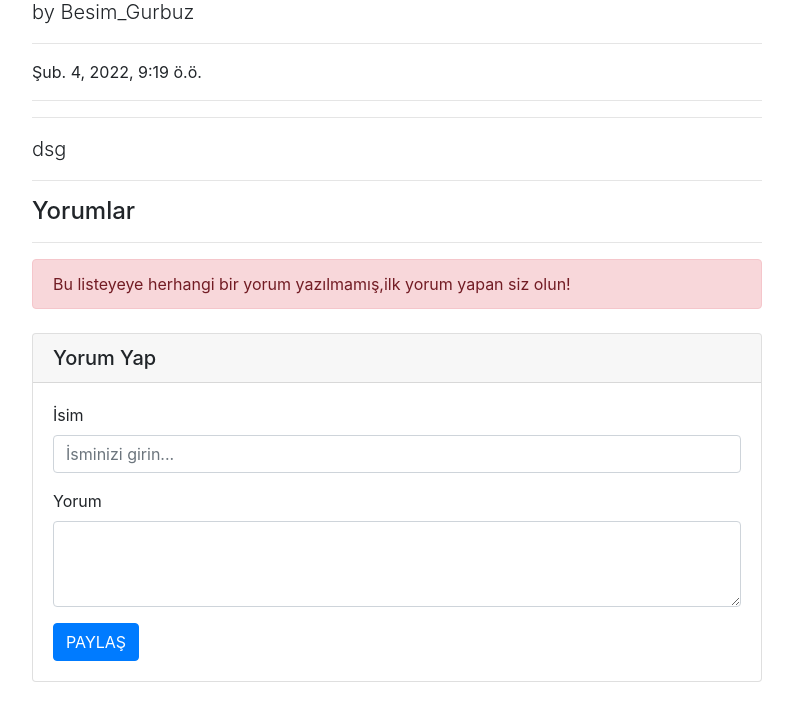
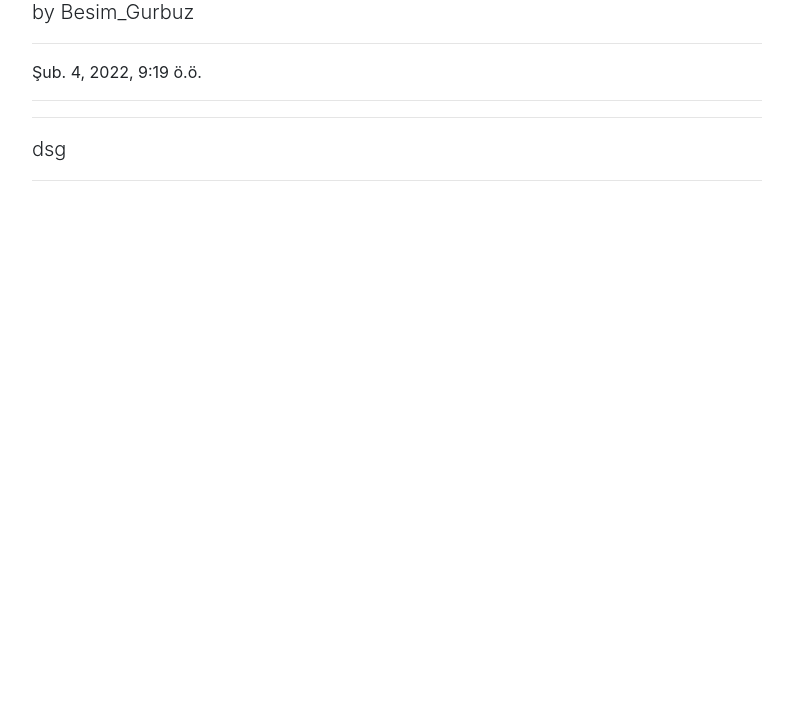
Before and after one commit to badl7/YapBitir-App, a Django app: page /yapbitirs/yapbitir/17 in a window 1280 px wide. Shown: the part 229-935 px from the top of the page, without its empty margins (53-846 px from the left). After the commit the page ends 410 px from the top, so only its background shows below. Run offline with Django 3.2, Linux system fonts and the light colour scheme; data comes from the database, SQL or seed files in the repository; both versions use the stored data as it was after the commit; data that the repository does not hold is empty; some libraries are stand-ins or nearby versions.

Commit message:
third day

```diff
--- a/TodoApp/templates/detail.html
+++ b/TodoApp/templates/detail.html
@@ -38,48 +38,5 @@
       </p>
       <hr>
 
-      <h4>Yorumlar</h4>
-      <hr>
-      {% if comments %}
-      {% for comment in comments  %}
-        <div class="media mb-4">
-          <img class="d-flex mr-3 rounded-circle" src="http://placehold.it/50x50" alt="">
-          <div class="media-body">
-            <h5 class="mt-0">{{comment.comment_author}}</h5>
-            {{comment.comment_date}} <br>
-            {{comment.comment_content}}
-          </div>
-        </div>
-      {% endfor %}
 
-
-      {% else %}
-      <div class ="alert alert-danger">
-        Bu listeyeye herhangi bir yorum yazılmamış,ilk yorum yapan siz olun!
-      </div>
-      {% endif %}
-
-
-
-      <!-- Comments Form -->
-      <div class="card my-4">
-        <h5 class="card-header">Yorum Yap</h5>
-        <div class="card-body">
-
-          <form method = "post" action = "{% url 'yapbitir:comment' yapbitir.id %}">
-          {% csrf_token %}
-            <div class="form-group">
-                  <label for="formGroupExampleInput">İsim</label>
-                  <input name = "comment_author" type="text" class="form-control" id="formGroupExampleInput" placeholder="İsminizi girin...">
-                </div>
-              <div class="form-group">
-                  <label for="formGroupExampleInput">Yorum</label>
-                <textarea name = "comment_content" class="form-control" rows="3"></textarea>
-              </div>
-              <button type="submit" class="btn btn-primary">PAYLAŞ</button>
-            </form>
-        </div>
-      </div>
-        </div>
-      </div>
 {% endblock body %}
--- a/TodoApp/yapbitir/models.py
+++ b/TodoApp/yapbitir/models.py
@@ -2,7 +2,7 @@ from django.db import models
 
 from datetime import datetime
 
-import yapbitir
+
 # Create your models here.
 
 class Yapbitir(models.Model):
@@ -17,15 +17,3 @@ class Yapbitir(models.Model):
 
     class Meta:
         ordering = ['-created_date']
-
-class Comment(models.Model):
-    yapbitir = models.ForeignKey(Yapbitir,on_delete= models.CASCADE,verbose_name="Yapbitir",related_name="comments")
-    comment_author = models.CharField(max_length= 50 ,verbose_name="İsim")
-    comment_content = models.CharField(max_length= 200, verbose_name="Yorum")
-    comment_date = models.DateTimeField(auto_now_add=True)
-
-    def __str__(self):
-        return self.comment_content
-
-    class Meta:
-        ordering = ['-comment_date']
--- a/TodoApp/yapbitir/urls.py
+++ b/TodoApp/yapbitir/urls.py
@@ -14,7 +14,6 @@ urlpatterns = [
     path('update/<int:id>', views.updateYapbitir,name= "update"),
     path('delete/<int:id>', views.deleteYapbitir ,name= "delete"),
     path('', views.yapbitirs ,name= "yapbitirs"),
-    path('comment/<int:id>', views.addComment ,name= "comment"),
     path('yes_finish/<int:id>', views.yes_finish,name="yes_finish"),
     path('no_finish/<int:id>', views.no_finish,name="no_finish"),
 ]
--- a/TodoApp/yapbitir/views.py
+++ b/TodoApp/yapbitir/views.py
@@ -3,7 +3,7 @@ from django.shortcuts import get_object_or_404, redirect, render,HttpResponse,re
 import yapbitir
 from .forms import YapbitirForm
 from django.contrib import messages
-from .models import Yapbitir,Comment
+from .models import Yapbitir
 from django.contrib.auth.decorators import login_required
 # Create your views here.
 def index(request):
@@ -56,8 +56,8 @@ def detail(request,id):
     #article = Yapbitir.objects.filter(id = id).first()
     yapbitir = get_object_or_404(Yapbitir,id = id)
 
-    comments = yapbitir.comments.all()
-    return render(request,"detail.html",{"yapbitir" : yapbitir , "comments" : comments})
+
+    return render(request,"detail.html",{"yapbitir" : yapbitir})
 
 @login_required(login_url="user:login")
 def updateYapbitir(request,id):
@@ -83,19 +83,6 @@ def deleteYapbitir(request,id):
     messages.success(request,"Liste Başarıyla Silindi...")
     return redirect("yapbitir:dashboard")
 
-def addComment(request,id):
-    yapbitir = get_object_or_404(Yapbitir,id=id)
-
-    if request.method == "POST":
-        comment_author = request.POST.get("comment_author")
-        comment_content = request.POST.get("comment_content")
-
-        newComment = Comment(comment_author = comment_author , comment_content = comment_content)
-        newComment.yapbitir = yapbitir
-
-        newComment.save()
-    return redirect(reverse("yapbitir:detail", kwargs={"id":id} ))
-
 
 def yes_finish(request,id):
     yapbitir = Yapbitir.objects.get(pk=id)
```
Also changed, not shown: TodoApp/templates/about.html (+18 -12 lines), TodoApp/templates/addyapbitir.html (+23 -4 lines), TodoApp/db.sqlite3.
